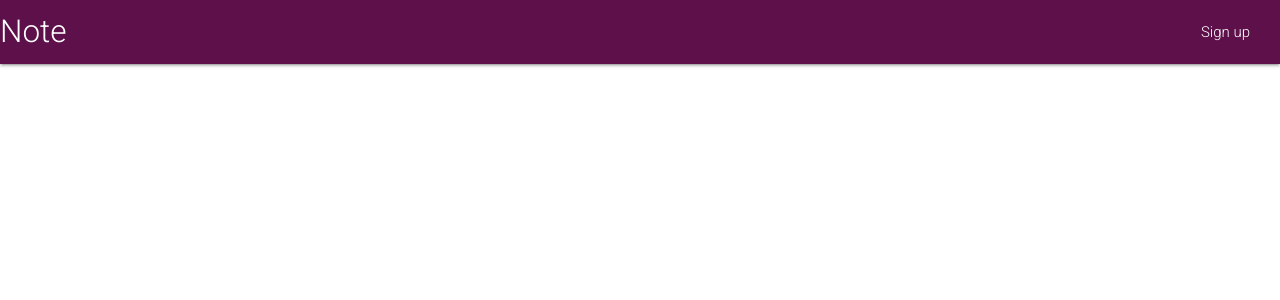
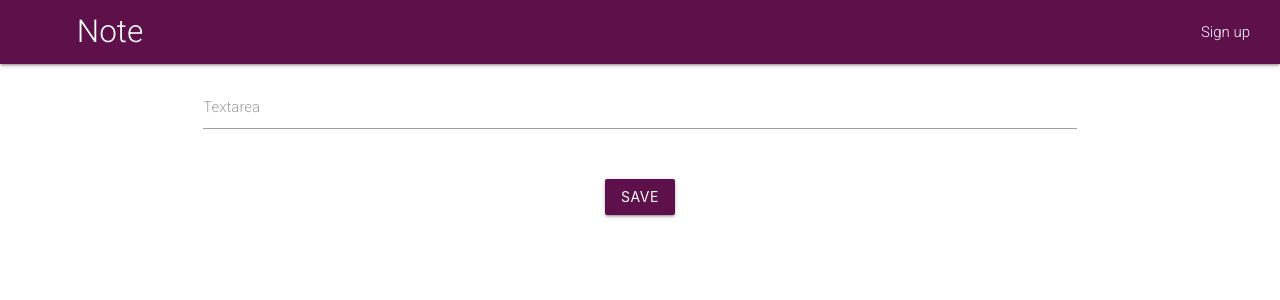
Before and after one commit to MichaelGee/note, a React (Create React App) app: page /note in a window 1280 px wide. Shown: the top 300 px of the page. Built offline with nearby package versions, Linux system fonts and the light colour scheme.

Commit message:
node textarea done

```diff
--- a/src/App.css
+++ b/src/App.css
@@ -14,12 +14,13 @@ body{
 
  .login{
     width: 50% !important;
-    margin-left: 30% !important;
+    margin-left: 25% !important;
 }
 
 
-.btn{
+.sgnup-btn, .lgn-btn{
   width: 100%!important;
+  background-color: #5D1049 !important;
 }
 
 .introtext{
@@ -33,3 +34,17 @@ body{
     margin-left: 20% !important;
     margin-top: 12% !important;
 }
+
+.text-card{
+    width: 70% !important;
+    margin-left: 15% !important;
+}
+
+.save-btn{
+    background-color: #5D1049 !important;
+}
+
+
+.input-field{
+    margin-top: 20px;
+}
--- a/src/App.js
+++ b/src/App.js
@@ -3,6 +3,7 @@ import "./App.css";
 import Home from "./component/home";
 import Navbar from "./component/navbar";
 import Signup from "./component/signup";
+import Note from "./component/note";
 import { Route, BrowserRouter as Router } from "react-router-dom";
 class App extends Component {
   render() {
@@ -13,6 +14,7 @@ class App extends Component {
           <div className="container">
             <Route path="/" exact={true} component={Home} />
             <Route path="/signup" exact={true} component={Signup} />
+            <Route path="/note" exact={true} component={Note} />
           </div>
         </div>
       </Router>
--- a/src/component/login.js
+++ b/src/component/login.js
@@ -1,5 +1,5 @@
 import React from "react";
-
+import { Link } from "react-router-dom";
 const Login = () => {
   return (
     <div className="container log_card">
@@ -21,7 +21,9 @@ const Login = () => {
                     <label for="password">Password</label>
                   </div>
                 </div>
-                <a class="waves-effect waves-light btn">Login</a>
+                <Link to="/note">
+                  <a class="waves-effect waves-light btn lgn-btn">Login</a>
+                </Link>
               </form>
             </div>
           </div>
--- a/src/component/navbar.js
+++ b/src/component/navbar.js
@@ -6,7 +6,7 @@ const Navbar = () => {
     <div>
       <nav>
         <div class="nav-wrapper">
-          <a href="#!" class="brand-logo">
+          <a href="#!" class="brand-logo" style={{ marginLeft: "6%" }}>
             Note
           </a>
           <a href="#" data-target="mobile-demo" class="sidenav-trigger">
--- /dev/null
+++ b/src/component/note.js
@@ -0,0 +1,32 @@
+import React from "react";
+
+const Note = () => {
+  return (
+    <div>
+      <div class="row">
+        <form class="col s12 center">
+          <div class="row">
+            <div class="input-field col s12">
+              <textarea
+                id="textarea2"
+                class="materialize-textarea"
+                data-length="120"
+              />
+              <label for="textarea2">Textarea</label>
+            </div>
+          </div>
+
+          <button
+            class="btn waves-effect waves-light save-btn"
+            type="submit"
+            name="action"
+          >
+            Save
+          </button>
+        </form>
+      </div>
+    </div>
+  );
+};
+
+export default Note;
--- a/src/component/signup.js
+++ b/src/component/signup.js
@@ -37,7 +37,7 @@ const Signup = () => {
                     <label for="password">Confirm Password</label>
                   </div>
                 </div>
-                <a class="waves-effect waves-light btn">Login</a>
+                <a class="waves-effect waves-light btn sgnup-btn">Login</a>
               </form>
             </div>
           </div>
```
